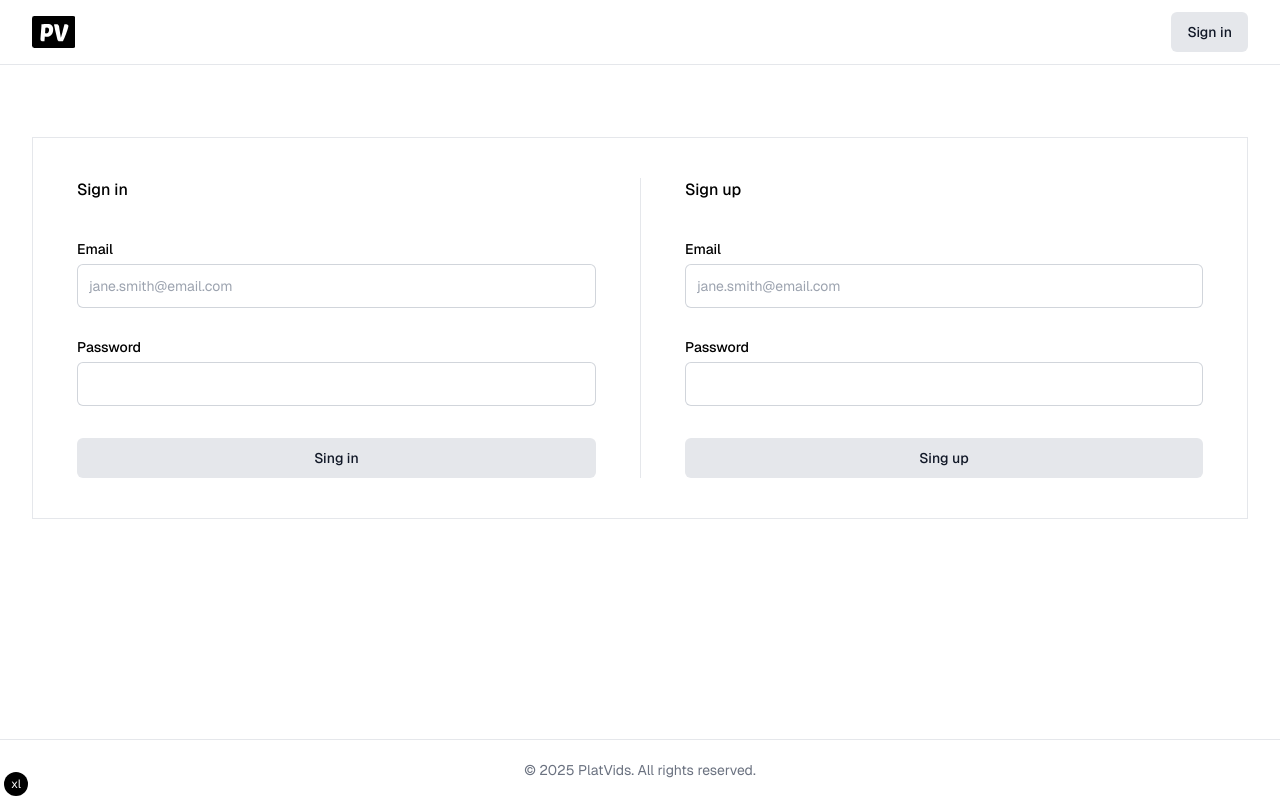
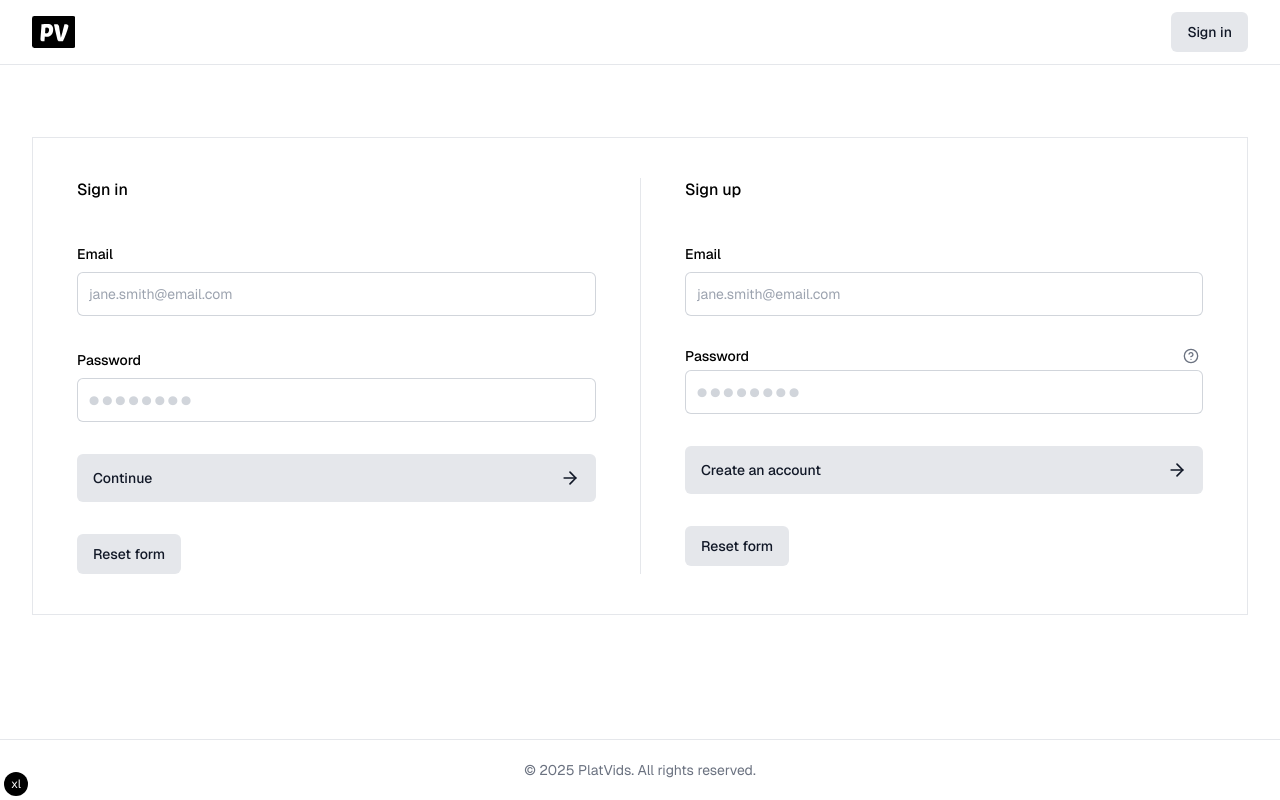
Before and after one commit to dlbarduzzi/platvids, a Next.js app: page / in a window 1280 px wide. Built offline with nearby package versions, Linux system fonts and the light colour scheme; no server answers.

Commit message:
Add sign up schema with password checks

```diff
--- a/package.json
+++ b/package.json
@@ -20,6 +20,7 @@
     "clsx": "^2.1.1",
     "drizzle-orm": "^0.39.3",
     "jiti": "^2.4.2",
+    "lucide-react": "^0.475.0",
     "next": "15.1.7",
     "postgres": "^3.4.5",
     "react": "^19.0.0",
--- a/src/app/(home)/_components/signin.tsx
+++ b/src/app/(home)/_components/signin.tsx
@@ -2,6 +2,7 @@
 
 import { z } from "zod"
 import { useForm } from "react-hook-form"
+import { ArrowRight } from "lucide-react"
 import { zodResolver } from "@hookform/resolvers/zod"
 
 import {
@@ -17,8 +18,8 @@ import { Input } from "@/components/ui/input"
 import { Button } from "@/components/ui/button"
 
 const signInSchema = z.object({
-  email: z.string().email(),
-  password: z.string().min(8).max(72),
+  email: z.string().email("Invalid email"),
+  password: z.string().min(1, { message: "Password is required" }),
 })
 
 type SignInSchema = z.infer<typeof signInSchema>
@@ -47,7 +48,9 @@ export function SignInForm() {
             control={form.control}
             render={({ field }) => (
               <FormItem>
-                <FormLabel>Email</FormLabel>
+                <div className="pb-1.5">
+                  <FormLabel>Email</FormLabel>
+                </div>
                 <FormControl>
                   <Input
                     {...field}
@@ -66,13 +69,16 @@ export function SignInForm() {
             control={form.control}
             render={({ field }) => (
               <FormItem>
-                <FormLabel>Password</FormLabel>
+                <div className="pb-1.5">
+                  <FormLabel>Password</FormLabel>
+                </div>
                 <FormControl>
                   <Input
                     {...field}
                     type="password"
-                    placeholder=""
-                    variant={!!errors.email ? "danger" : "default"}
+                    className="placeholder:text-xs placeholder:text-gray-300"
+                    placeholder="● ● ● ● ● ● ● ●"
+                    variant={!!errors.password ? "danger" : "default"}
                     disabled={isSubmitting}
                   />
                 </FormControl>
@@ -80,7 +86,15 @@ export function SignInForm() {
               </FormItem>
             )}
           />
-          <Button type="submit">Sing in</Button>
+          <Button type="submit" className="h-12 text-left">
+            <span className="flex-1">Continue</span>
+            <ArrowRight className="size-5" />
+          </Button>
+          <div>
+            <Button type="button" onClick={() => form.reset()}>
+              Reset form
+            </Button>
+          </div>
         </div>
       </form>
     </FormProvider>
--- a/src/app/(home)/_components/signup.tsx
+++ b/src/app/(home)/_components/signup.tsx
@@ -3,6 +3,7 @@
 import { z } from "zod"
 import { useForm } from "react-hook-form"
 import { zodResolver } from "@hookform/resolvers/zod"
+import { ArrowRight, CircleHelp } from "lucide-react"
 
 import {
   FormControl,
@@ -16,10 +17,64 @@ import {
 import { Input } from "@/components/ui/input"
 import { Button } from "@/components/ui/button"
 
-const signUpSchema = z.object({
-  email: z.string().email(),
-  password: z.string().min(8).max(72),
-})
+const PASSWORD_MIN_CHARS = 8
+const PASSWORD_MAX_CHARS = 72
+
+function passwordHasNumber(value: string) {
+  return /[0-9]/.test(value)
+}
+
+function passwordHasSpecialChar(value: string) {
+  return /[!?@#$&^*_\-=+]/.test(value)
+}
+
+function passwordHasLowercaseLetter(value: string) {
+  return /[a-z]/.test(value)
+}
+
+function passwordHasUppercaseLetter(value: string) {
+  return /[A-Z]/.test(value)
+}
+
+const signUpSchema = z
+  .object({
+    email: z.string().min(1, "Email is required").email("Not a valid email"),
+    password: z
+      .string()
+      .min(1, "Password is required")
+      .min(PASSWORD_MIN_CHARS, {
+        message: `Password must be at least ${PASSWORD_MIN_CHARS} characters long`,
+      })
+      .max(PASSWORD_MAX_CHARS, {
+        message: `Password must be at most ${PASSWORD_MAX_CHARS} characters long`,
+      }),
+  })
+  .superRefine((input, ctx) => {
+    const passwordCheck = { isValid: true, message: "" }
+    if (passwordCheck.isValid && !passwordHasNumber(input.password)) {
+      passwordCheck.isValid = false
+      passwordCheck.message = "Password must contain at least 1 number"
+    }
+    if (passwordCheck.isValid && !passwordHasLowercaseLetter(input.password)) {
+      passwordCheck.isValid = false
+      passwordCheck.message = "Password must contain at least 1 lowercase character"
+    }
+    if (passwordCheck.isValid && !passwordHasUppercaseLetter(input.password)) {
+      passwordCheck.isValid = false
+      passwordCheck.message = "Password must contain at least 1 uppercase character"
+    }
+    if (passwordCheck.isValid && !passwordHasSpecialChar(input.password)) {
+      passwordCheck.isValid = false
+      passwordCheck.message = "Password must contain at least 1 special character"
+    }
+    if (!passwordCheck.isValid) {
+      ctx.addIssue({
+        code: z.ZodIssueCode.custom,
+        path: ["password"],
+        message: passwordCheck.message,
+      })
+    }
+  })
 
 type SignUpSchema = z.infer<typeof signUpSchema>
 
@@ -47,7 +102,9 @@ export function SignUpForm() {
             control={form.control}
             render={({ field }) => (
               <FormItem>
-                <FormLabel>Email</FormLabel>
+                <div className="pb-1.5">
+                  <FormLabel>Email</FormLabel>
+                </div>
                 <FormControl>
                   <Input
                     {...field}
@@ -66,13 +123,17 @@ export function SignUpForm() {
             control={form.control}
             render={({ field }) => (
               <FormItem>
-                <FormLabel>Password</FormLabel>
+                <div className="flex items-center justify-between gap-x-2 pb-1.5 pr-1">
+                  <FormLabel>Password</FormLabel>
+                  <CircleHelp className="size-4 text-gray-500" />
+                </div>
                 <FormControl>
                   <Input
                     {...field}
                     type="password"
-                    placeholder=""
-                    variant={!!errors.email ? "danger" : "default"}
+                    className="placeholder:text-xs placeholder:text-gray-300"
+                    placeholder="● ● ● ● ● ● ● ●"
+                    variant={!!errors.password ? "danger" : "default"}
                     disabled={isSubmitting}
                   />
                 </FormControl>
@@ -80,7 +141,15 @@ export function SignUpForm() {
               </FormItem>
             )}
           />
-          <Button type="submit">Sing up</Button>
+          <Button type="submit" className="h-12 text-left">
+            <span className="flex-1">Create an account</span>
+            <ArrowRight className="size-5" />
+          </Button>
+          <div>
+            <Button type="button" onClick={() => form.reset()}>
+              Reset form
+            </Button>
+          </div>
         </div>
       </form>
     </FormProvider>
--- a/src/app/(home)/page.tsx
+++ b/src/app/(home)/page.tsx
@@ -33,8 +33,8 @@ function AuthForms() {
           </div>
           <div
             className={cn(
-              "border-t border-t-gray-200 pl-11 pt-10 lg:border-l lg:border-t-0",
-              "lg:border-l-gray-200 lg:pt-0"
+              "border-t border-t-gray-200 pt-10 lg:border-l lg:border-t-0",
+              "lg:border-l-gray-200 lg:pl-11 lg:pt-0"
             )}
           >
             <h3 className="font-medium">Sign up</h3>
--- a/src/components/ui/form.tsx
+++ b/src/components/ui/form.tsx
@@ -85,14 +85,7 @@ const FormLabel = React.forwardRef<
   React.ComponentPropsWithoutRef<typeof RadixLabel.Root>
 >(({ className, ...props }, ref) => {
   const { formItemId } = useFormField()
-  return (
-    <Label
-      ref={ref}
-      className={cn("block pb-2", className)}
-      htmlFor={formItemId}
-      {...props}
-    />
-  )
+  return <Label ref={ref} className={cn(className)} htmlFor={formItemId} {...props} />
 })
 
 FormLabel.displayName = "FormLabel"
```
Also changed, not shown: 1 other file (tests, documents, lock files or other folders).
